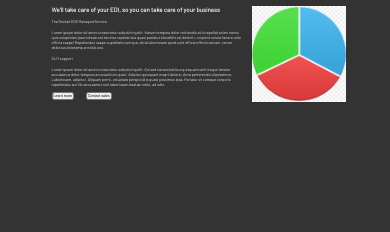
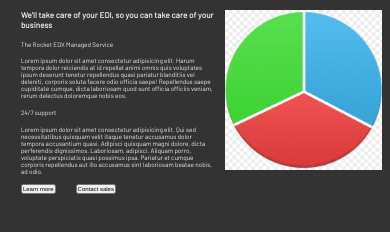
Before and after one commit to suryanshgit/Landing-Page-2, a plain HTML site: page index.html in a window 390 px wide. Drawn offline with Linux system fonts and the light colour scheme.

Commit message:
breakpoints defined

```diff
--- a/index.css
+++ b/index.css
@@ -63,43 +63,96 @@ img {
 button {
     font-size: 1.5rem;
 }
-/* @media (min-width: 1200px) { */
-@media (min-width: 120em) {
+@media (min-width: 1200px) {
+/* @media (min-width: 120em) { */
     html {
         /* font-size: 37.5%; */
-        font-size: 62.5%;
+        /* font-size: 62.5%; */
+        font-size: 8px;
         transition: font-size 1.5s;
+    }
+}
+@media (min-width: 1001px) and (max-width: 1199px) {
+    html {
+        font-size: 8px;
     }
 }
 /* @media (max-width: 900px) { */
 /* @media (min-width: 751px) and (max-width: 1000px) { */
-/* @media (min-width: 751px) and (max-width: 1000px) { */
-@media (min-width: 75.1em) and (max-width: 100em) {
+@media (min-width: 951px) and (max-width: 1000px) {
+/* @media (min-width: 75.1em) and (max-width: 100em) { */
     html {
         /* font-size: 56.25%; */
-        font-size: 44.25%;
+        /* font-size: 44.25%; */
+        font-size: 6px;
+        /* font-size-adjust: 0.5; */
         /* font-size: 62.5%; */
-        transition: font-size 1.5s;
+        transition: font-size 0.5s;
+    }
+}
+@media (min-width: 801px) and (max-width: 950px) {
+    html {
+        font-size: 6px;
+        transition: font-size 0.5s;
+    }
+}
+@media (min-width: 701px) and (max-width: 800px) {
+/* @media (min-width: 75.1em) and (max-width: 100em) { */
+    html {
+        /* font-size: 56.25%; */
+        /* font-size: 44.25%; */
+        font-size: 5px;
+        /* font-size-adjust: 0.5; */
+        /* font-size: 62.5%; */
+        transition: font-size 0.5s;
     }
 }
 /* @media (max-width: 600px) { */
-/* @media (max-width: 750px) { */
-@media (min-width:41em) and (max-width: 75em) {
+@media (min-width: 601px) and (max-width: 700px) {
+/* @media (min-width:41em) and (max-width: 75em) { */
     html {
         /* font-size: 56.5%; */
         /* font-size: 45%; */
-        font-size: 25%;
-        transition: font-size 1.5s;
+        /* font-size: 25%; */
+        font-size: 4px;
+        /* font-size-adjust: 0.5; */
+        transition: font-size 0.5s;
     }
 
 }
-/* @media (max-width: 400px) { */
-@media (min-width: 1em) and (max-width: 40em) {
+@media (min-width: 501px) and (max-width: 600px) {
+/* @media (min-width:41em) and (max-width: 75em) { */
+    html {
+        /* font-size: 56.5%; */
+        /* font-size: 45%; */
+        /* font-size: 25%; */
+        font-size: 3.5px;
+        /* font-size-adjust: 0.5; */
+        transition: font-size 0.5s;
+    }
+
+}
+@media (min-width: 401px) and (max-width: 500px) {
+/* @media (min-width:41em) and (max-width: 75em) { */
+    html {
+        /* font-size: 56.5%; */
+        /* font-size: 45%; */
+        /* font-size: 25%; */
+        font-size: 3px;
+        /* font-size-adjust: 0.5; */
+        transition: font-size 0.5s;
+    }
+
+}
+@media (min-width: 1px) and (max-width: 400px) {
+/* @media (min-width: 1em) and (max-width: 40em) { */
     html {
         /* font-size: 56.5%; */
         /* font-size: 40%; */
-        font-size: 15%;
-        transition: font-size 1.5s;
+        /* font-size: 15%; */
+        font-size: 4px;
+        /* font-size-adjust: 0.5; */
+        transition: font-size 0.5s;
     }
     /* body  {
         flex-direction: column-reverse;
```
